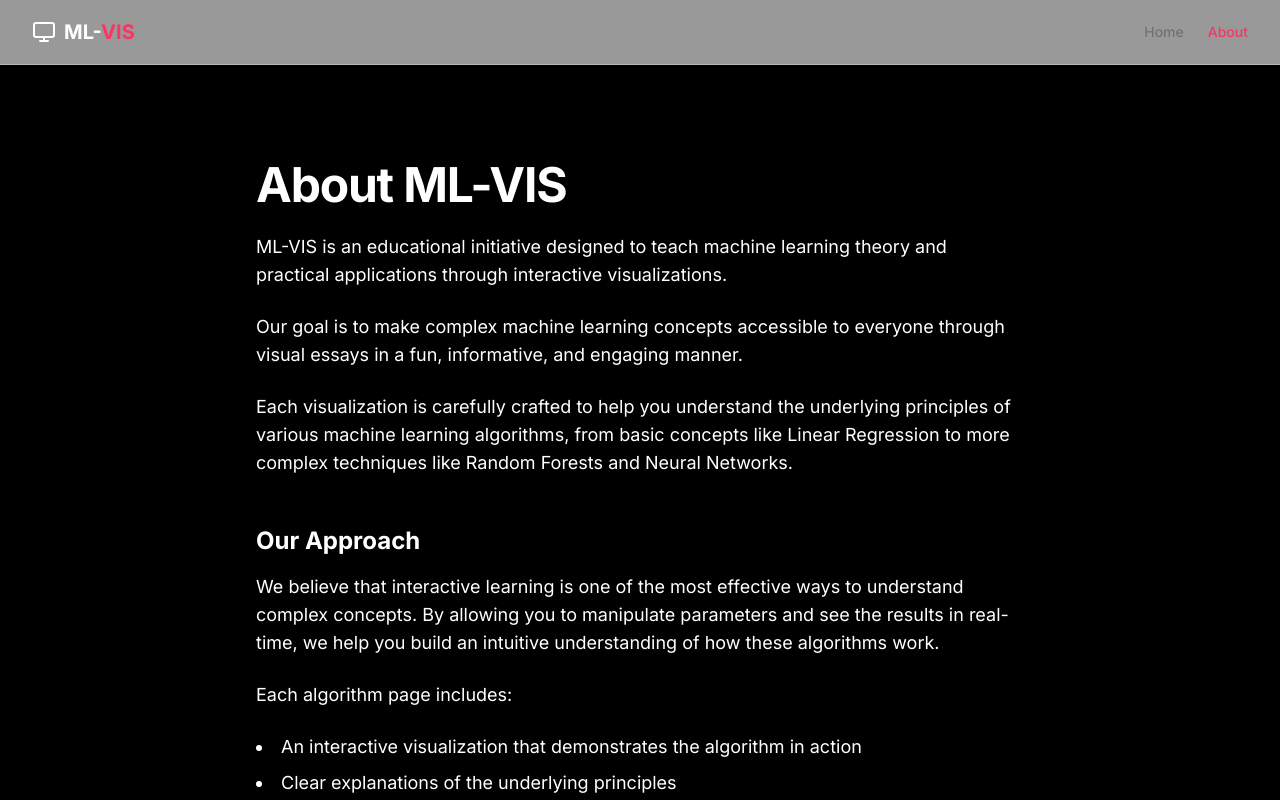
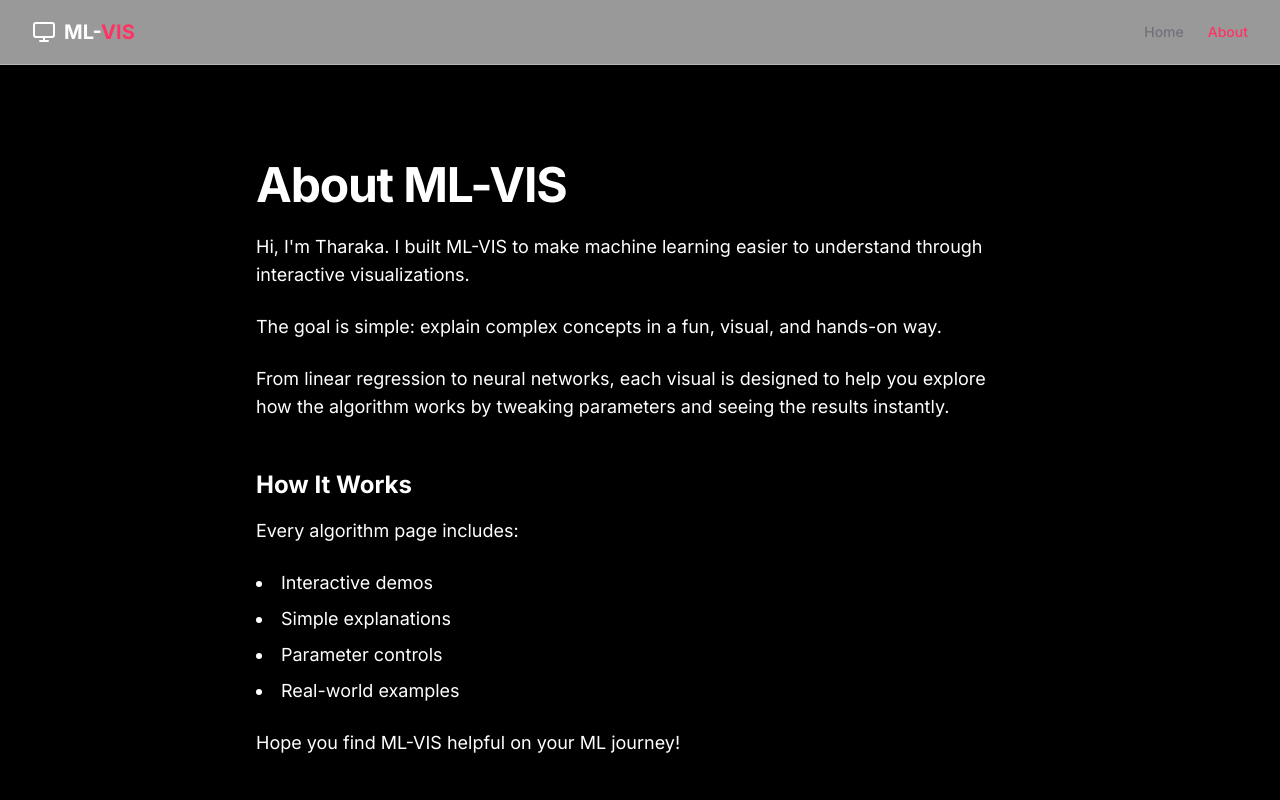
Before and after one commit to Tharaka410/ml-vis-frontend, a Next.js app: page /about in a window 1280 px wide. Shown: the top 800 px of the page. Built offline with nearby package versions, Linux system fonts and the light colour scheme.

Commit message:
Update about page

```diff
--- a/app/about/page.tsx
+++ b/app/about/page.tsx
@@ -5,39 +5,33 @@ export default function AboutPage() {
   <h1 className="text-4xl font-bold tracking-tight sm:text-5xl mb-6">About ML-VIS</h1>
 
   <p className="text-lg mb-6">
-          ML-VIS is an educational initiative designed to teach machine learning theory and practical applications
-          through interactive visualizations.
+    Hi, I'm Tharaka. I built ML-VIS to make machine learning easier to understand through interactive visualizations.
   </p>
 
   <p className="text-lg mb-6">
-          Our goal is to make complex machine learning concepts accessible to everyone through visual essays in a fun,
-          informative, and engaging manner.
+    The goal is simple: explain complex concepts in a fun, visual, and hands-on way.
   </p>
 
   <p className="text-lg mb-6">
-          Each visualization is carefully crafted to help you understand the underlying principles of various machine
-          learning algorithms, from basic concepts like Linear Regression to more complex techniques like Random Forests
-          and Neural Networks.
+    From linear regression to neural networks, each visual is designed to help you explore how the algorithm works by tweaking parameters and seeing the results instantly.
   </p>
 
-        <h2 className="text-2xl font-bold mt-12 mb-4">Our Approach</h2>
+  <h2 className="text-2xl font-bold mt-12 mb-4">How It Works</h2>
 
   <p className="text-lg mb-6">
-          We believe that interactive learning is one of the most effective ways to understand complex concepts. By
-          allowing you to manipulate parameters and see the results in real-time, we help you build an intuitive
-          understanding of how these algorithms work.
+    Every algorithm page includes:
   </p>
 
-        <p className="text-lg mb-6">Each algorithm page includes:</p>
-
   <ul className="list-disc list-inside text-lg mb-6 space-y-2">
-          <li>An interactive visualization that demonstrates the algorithm in action</li>
-          <li>Clear explanations of the underlying principles</li>
-          <li>Controls to adjust parameters and see how they affect the results</li>
-          <li>Practical examples of where and how the algorithm is used</li>
+    <li>Interactive demos</li>
+    <li>Simple explanations</li>
+    <li>Parameter controls</li>
+    <li>Real-world examples</li>
   </ul>
 
-        <p className="text-lg">We hope that ML-VIS helps you on your journey to understanding machine learning!</p>
+  <p className="text-lg">
+    Hope you find ML-VIS helpful on your ML journey!
+  </p>
 </div>
     </div>
   )
```
Lines whose indentation alone changed are shown as unchanged.
